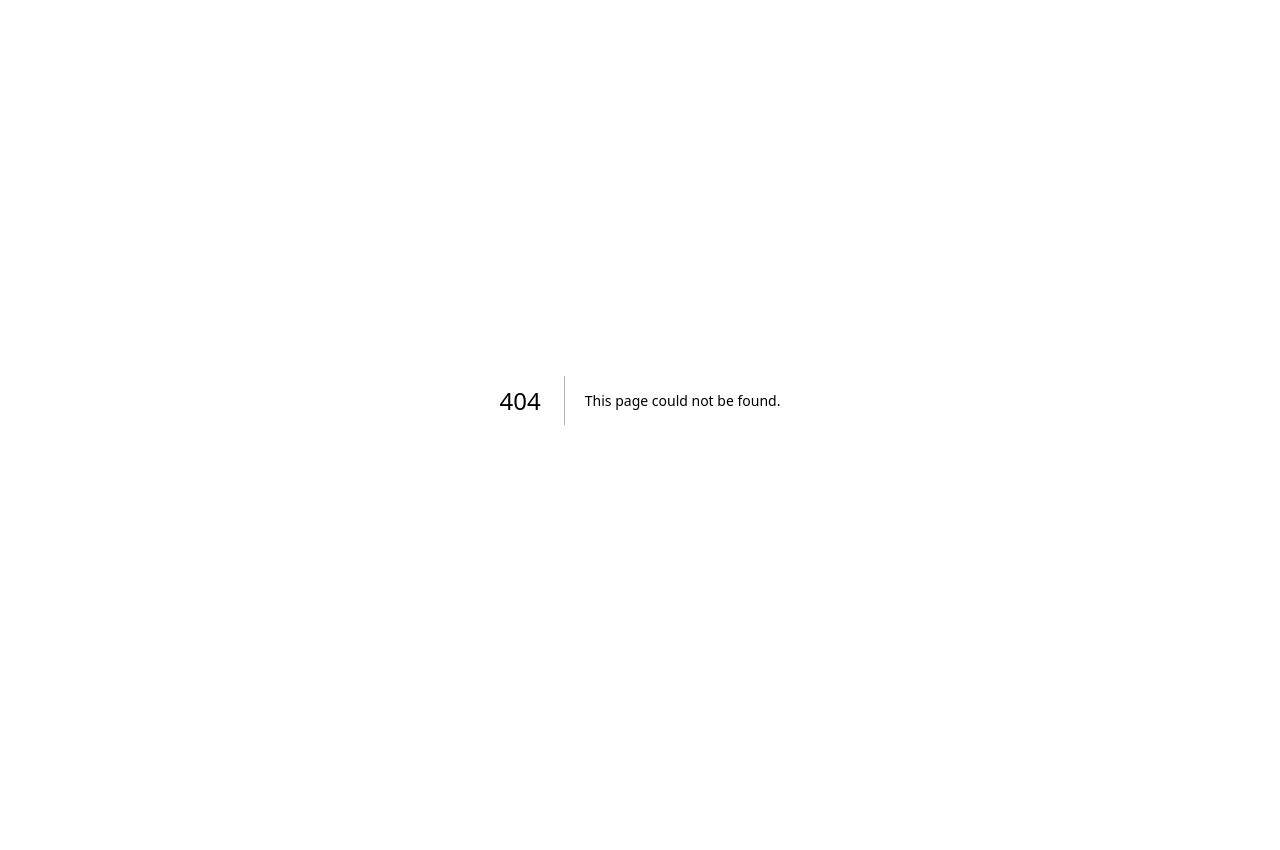
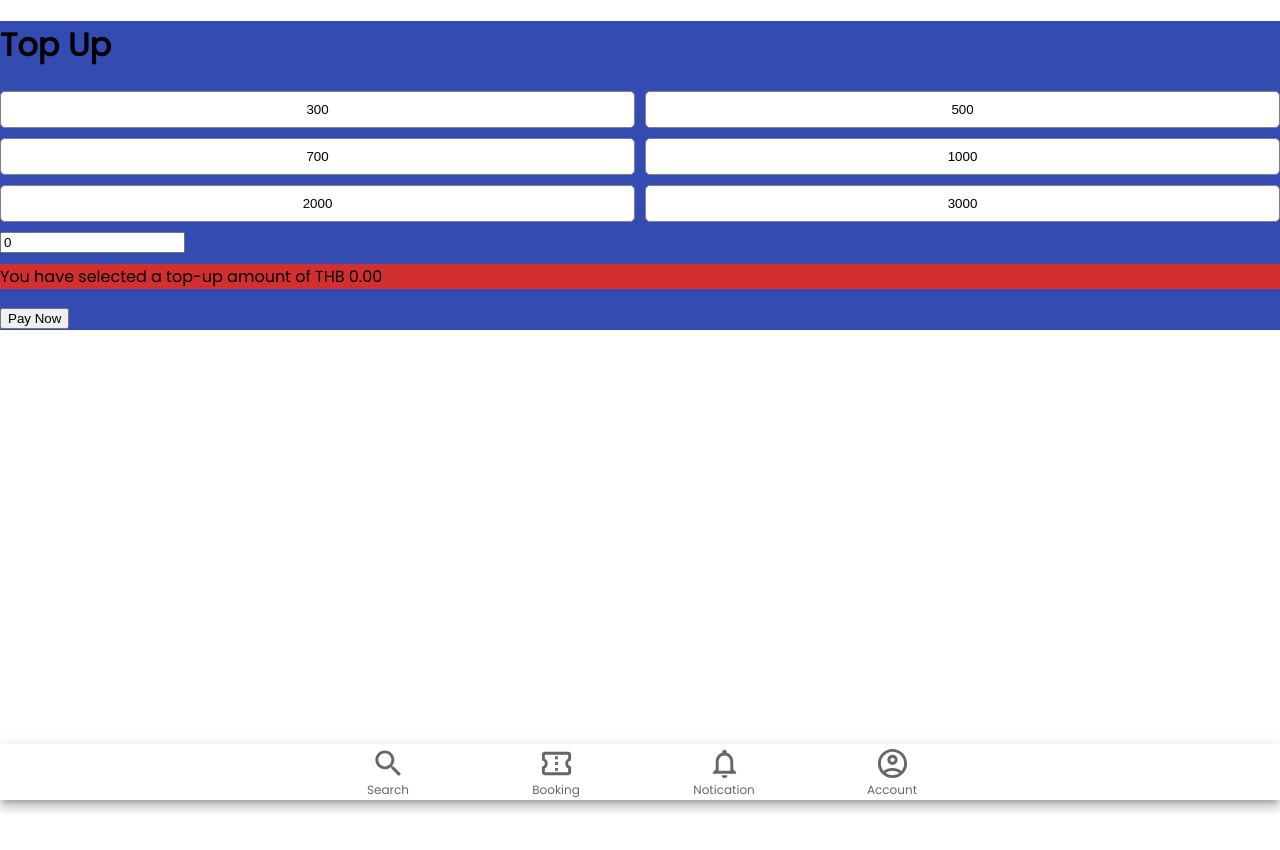
Before and after one commit to 2110336-2565-2/sec1_Group7_Tourister, a Next.js app in the folder frontend/: page /topup in a window 1280 px wide. Before the commit this address had no page. Shown: the top 850 px of the page. After the commit the page ends 800 px from the top, so only its background shows below. Built offline with nearby package versions, Linux system fonts and the light colour scheme; no server answers.

Commit message:
create topup page

```diff
--- /dev/null
+++ b/frontend/components/topup/topup.tsx
@@ -0,0 +1,90 @@
+import React, { useState } from "react";
+import { useRouter } from "next/router";
+import { COLOR } from "@/theme/globalTheme";
+
+interface TopUpProps {
+  initialAmount: number;
+}
+
+const topUpValues: TopUpValue[] = [
+  { label: "300", value: 300 },
+  { label: "500", value: 500 },
+  { label: "700", value: 700 },
+  { label: "1000", value: 1000 },
+  { label: "2000", value: 2000},
+  { label: "3000", value: 3000 },
+];
+
+const TopUp: React.FC<TopUpProps> = ({ initialAmount }) => {
+  const [amount, setAmount] = useState(initialAmount);
+  const router = useRouter();
+  const [selectedValue, setSelectedValue] = useState<number | undefined>(
+    undefined
+  );
+  const [customValue, setCustomValue] = useState<number | undefined>(undefined);
+
+  const handleValueClick = (value: number) => {
+    setAmount(value);
+  };
+
+  const handleAmountChange = (event: React.ChangeEvent<HTMLInputElement>) => {
+    setAmount(parseInt(event.target.value));
+  };
+
+  const handleTopUp = () => {
+    router.push({
+      pathname: "./topup/checkoutCreditCard",
+      query: { amount },
+    });
+  };
+
+  const valueToShow = customValue || selectedValue;
+
+  return (
+    <div>
+      <h1>Top Up</h1>
+      <div
+        style={{
+          display: "grid",
+          gridTemplateColumns: "repeat(2, 1fr)",
+          gap: "10px",
+        }}
+      >
+        {topUpValues.map(({ label, value }) => (
+          <button
+            key={value}
+            style={{
+              padding: "10px",
+              border: "1px solid gray",
+              borderRadius: "5px",
+              backgroundColor: selectedValue === value ? "lightblue" : "white",
+            }}
+            onClick={() => handleValueClick(value)}
+          >
+            {label}
+          </button>
+        ))}
+      </div>
+      <input
+        type="number"
+        value={amount}
+        onChange={handleAmountChange}
+        placeholder="Enter custom amount"
+        style={{ marginTop: "10px" }}
+      />
+      <div style={{ margin: "0.0rem", backgroundColor: COLOR.secondary }}>
+        {amount !== undefined && (
+          <p style={{ marginTop: "10px" }}>
+            You have selected a top-up amount of THB {amount.toFixed(2)}
+          </p>
+        )}
+      </div>
+      <div>
+        {/* <input type="number" value={amount} onChange={handleAmountChange} /> */}
+        <button onClick={handleTopUp}>Pay Now</button>
+      </div>
+    </div>
+  );
+};
+
+export default TopUp;
--- /dev/null
+++ b/frontend/pages/topup/checkoutCreditCard/index.tsx
@@ -0,0 +1,17 @@
+import Transaction from "@/components/topup/checkoutCreditCard/checkoutCreditCard";
+import TopUp from "@/components/topup/topup";
+import { COLOR } from "@/theme/globalTheme";
+import { TopUpTransactionDataInterface } from "@/interfaces/transaction/TopUpTransactionDataInterface";
+import { chargeAndTopUpCoins } from "@/services/topupService";
+import NavBar from "@/components/layout/navBar";
+import { useState } from "react";
+
+export default function Page() {
+
+  return (
+    <div style={{ margin: "0.0rem", backgroundColor: COLOR.background }}>
+      <Transaction/>
+      <NavBar />
+    </div>
+  );
+}
--- a/frontend/pages/transaction/index.tsx
+++ b/frontend/pages/topup/index.tsx
@@ -1,4 +1,5 @@
-import Transaction from "@/components/topup/checkoutCreditCard";
+import Transaction from "@/components/topup/checkoutCreditCard/checkoutCreditCard";
+import TopUp from "@/components/topup/topup";
 import { COLOR } from "@/theme/globalTheme";
 import { TopUpTransactionDataInterface } from "@/interfaces/transaction/TopUpTransactionDataInterface";
 import { chargeAndTopUpCoins } from "@/services/topupService";
@@ -9,7 +10,7 @@ export default function Page() {
 
   return (
     <div style={{ margin: "0.0rem", backgroundColor: COLOR.background }}>
-      <Transaction/>
+      <TopUp initialAmount={0}/>
       <NavBar />
     </div>
   );
```
Also changed, not shown: frontend/components/topup/checkoutCreditCard/checkoutCreditCard.tsx (renamed from frontend/components/topup/checkoutCreditCard.tsx, +18 -14 lines).
